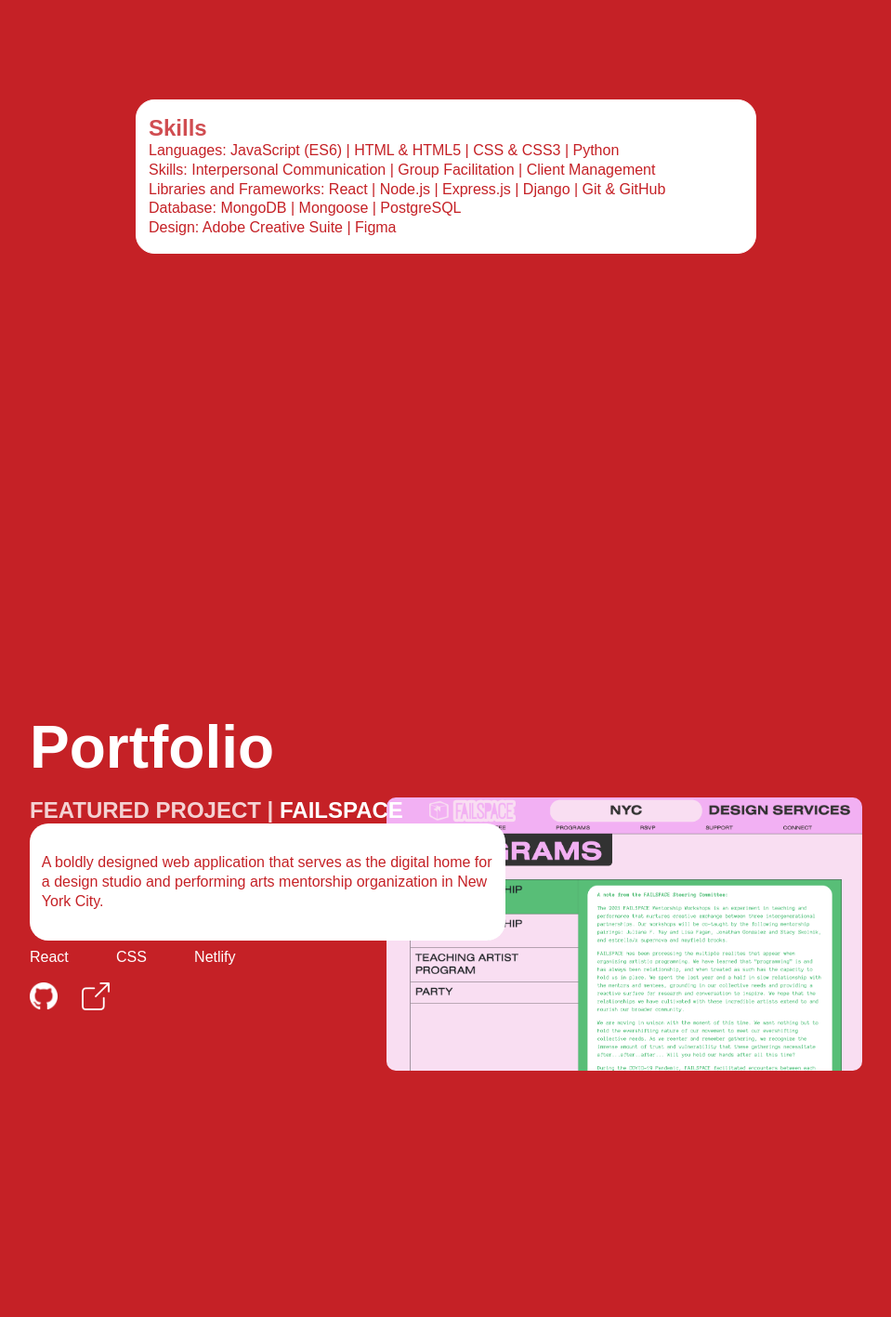
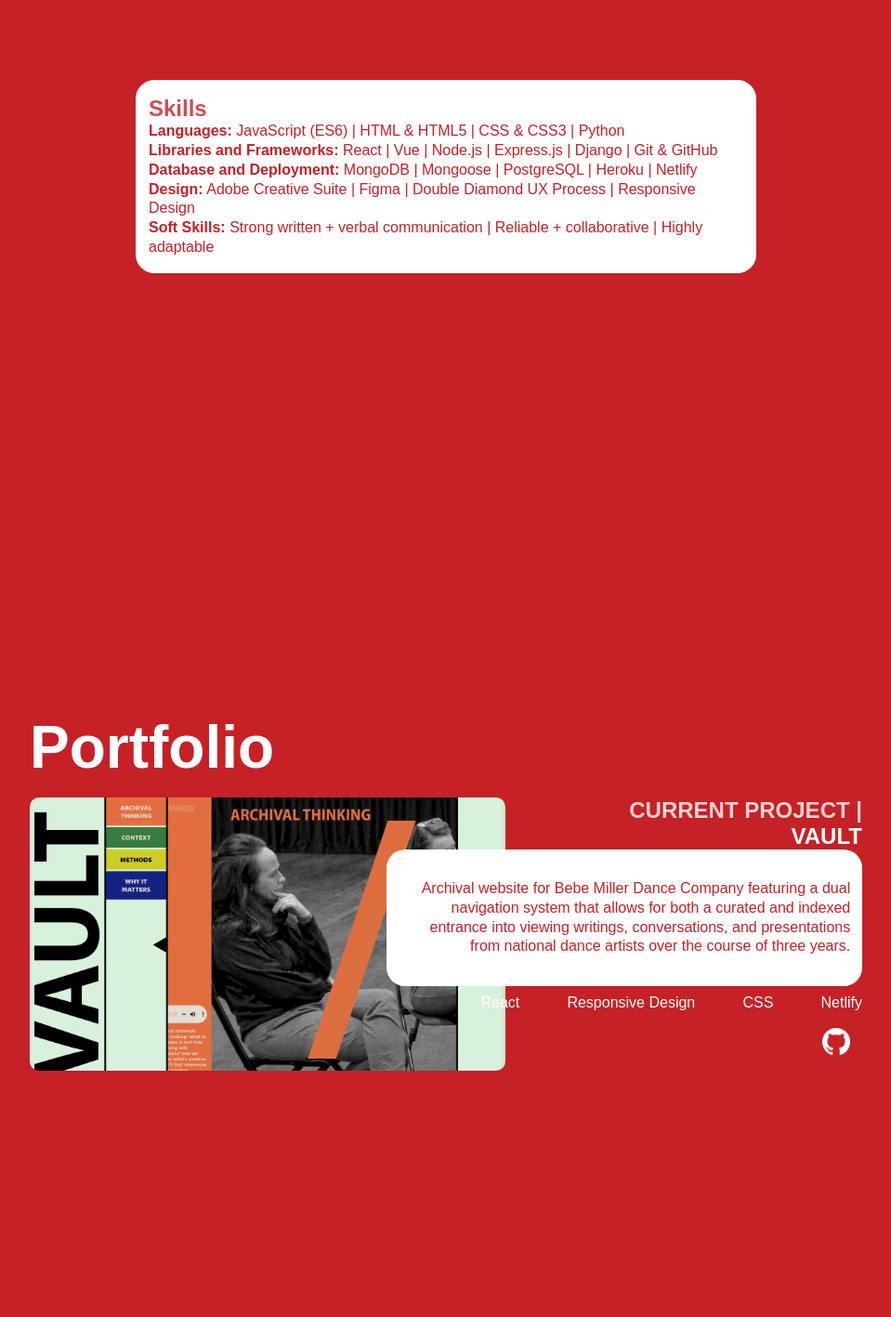
Before and after one commit to ampersand-paris/ampersand-paris-website, a React (Create React App) app: page /se in a window 1280 px wide. Shown: the part 1330-2747 px from the top of the page at 93% size, without its empty margins (160-1119 px from the left). Built offline with nearby package versions, Linux system fonts and the light colour scheme; the HTML template or start-up script is replaced by a standard one; a web font is replaced by a local one.

Commit message:
small updates

```diff
--- a/src/Ampersand/Components/Projects.js
+++ b/src/Ampersand/Components/Projects.js
@@ -32,7 +32,7 @@
                 </div>
             </div>
             <div className="seventy-five relative top-padding flex flex-end mobile-flex mobile-column-reverse">
-                <div className="portfolio-text relative z-index-100">
+                <div className="portfolio-text relative flex column ai-flex-end z-index-100">
                     <h3 className="bright-red portfolio-title txt-al-right">Fermentorship</h3>
                     <div className="bg-bright-red border-radius text-padding">
                         <p className="white txt-al-right">An intimate two-week long workshop facilitated by Ampersand for five non-cis (trans, gender-nonconforming, non-binary, two-spirit, and beyond) folx. The cohort meets over the course of the two-weeks for three masterclasses: kombucha fermentation, bottling and scoby textiles, and self-portraiture. In between these gatherings, the cohort recieves daily journaling prompts on relating to microecologies and integrating their wisdom into their own lives and creative processes. Each cohort member exits the workshop with two-liters of kombucha, a self-portrait, knowledge of both fermentation and vegan leather craft, and a deepened relationship to each other and their microbial kin.</p>
--- a/src/Menus/LeftMenu.js
+++ b/src/Menus/LeftMenu.js
@@ -47,7 +47,7 @@
         <div className="z-index h-one-hundred left-menu flex" id="left-menu">
             <div className="z-index relative menu-width h-one-hundred flex column just-center menu-side-padding white-border-right bg-bright-red cursor">
                 <img onClick={props.active} className="z-index absolute left-menu-triangle-close cursor" id="left-close" src="./Images/WhiteTriangle.png" />
-                <h3 className="sub-title absolute white opacity-80 ">Software Engineer</h3>
+                <h3 className="sub-title absolute white opacity-80 ">UX/UI Engineer</h3>
                 <div>
                     <h3 onClick={scrollAbout} className="white menu cursor">about</h3>
                     <h3 onClick={scrollSkills} className="white menu cursor">skills</h3>
--- a/src/Portfolio/Components/About.js
+++ b/src/Portfolio/Components/About.js
@@ -9,7 +9,7 @@
                 <div className="red-border border-radius text-padding text-width">
                     <p className="white no-space">Hello, my name is</p>
                     <h1 className="white no-space">Ampersand Paris.</h1>
-                    <h1 className="white sub-title opacity-80 no-space">Software Engineer - Frontend Specialist</h1>
+                    <h1 className="white sub-title opacity-80 no-space">UX/UI Engineer</h1>
                     <div>
                         <p className="white">I am Front-End Developer with Full-Stack capabilities. I have 2+ years of experience designing and building websites that empower independent artists and art institutions to deepen their work inside the communities they serve. With 10+ years of experience as a performing artist, I am uniquely positioned to center the aesthetic and experiential inside of software development. My work is to build technology directed at uplifting communities it serves and increase the impact of their human contributions. As a trans, queer performing artist working inside the tech industry, I am looking for and seek to uphold a work environment that parallels my disruptive energy, history, and perspective and looks to increase their socially driven impacts.</p>
                         <p className="white">I am one of the founding partners at FAILSPACE Design Services, a web development and graphic design agency dedicated to empowering independent artists. I believe that good design comes from cultivating relationships. In 2+ years, my team and I have worked with dozens of clients, and from this experience we have shaped FAILSPACE’s distinctive client interaction model that now includes brand development, wireframing, UI/UX design, website development, and final deliverable hand-off. Together we are delivering brands that are uniquely representative of our clients alongside powerful technology that empowers client growth inside their industry.</p>
--- a/src/Portfolio/Components/Experience.js
+++ b/src/Portfolio/Components/Experience.js
@@ -62,7 +62,7 @@
                         <div className="flex column ">
                             <div className="flex">
                                 <div  onClick={toggleFSDS} className="border-right tab-padding twenty tab">
-                                    <p className="no-margin">FAILSPACE Design Services</p>
+                                    <p className="no-margin cursor">FAILSPACE Design Services</p>
                                 </div>
                                 <div style={arrowTopHover} className="flex al-center">
                                     <img className="triangle mobile-triangle-tab" src="./Images/Triangle.png" />
@@ -71,7 +71,7 @@
                             <div className="flex">
                                 <div onClick={toggleGA}
                                     className="border-right tab-padding twenty tab">
-                                    <p className="no-margin">General Assembly</p>
+                                    <p className="no-margin cursor">General Assembly</p>
                                 </div>
                                 <div style={arrowBottomHover} className="flex al-center">
                                     <img className="triangle mobile-triangle-tab" src="./Images/Triangle.png" />
--- a/src/Portfolio/Components/Portfolio.js
+++ b/src/Portfolio/Components/Portfolio.js
@@ -1,6 +1,7 @@
 /* === React Elements === */
 import React from "react";
 
+import vaultBackground from "./../PortfolioImages/VAULT.png"
 import failspaceBackground from "./../PortfolioImages/FAILSPACE.png"
 import YCCLABackground from "./../PortfolioImages/YCCLA.png"
 import PRIORIBackground from "./../PortfolioImages/PRIORI.png"
@@ -15,7 +16,29 @@
             <div className="red-border border-radius text-padding seventy-five">
                 <h1 className="white no-space">Portfolio</h1>
             </div>
-            <div className="seventy-five relative mobile-flex mobile-column-reverse">
+            <div className="seventy-five relative flex flex-end mobile-flex mobile-column-reverse">
+                <div className="portfolio-text relative flex column ai-flex-end z-index-100">
+                    <h3 className="white portfolio-title txt-al-right"><span className="opacity-80">Current Project |<br></br></span>VAULT</h3>
+                    <div className="bg-white border-radius text-padding">
+                        <p className="txt-al-right">Archival website for Bebe Miller Dance Company featuring a dual navigation system that allows for both a curated and indexed entrance into viewing writings, conversations, and presentations from national dance artists over the course of three years.</p>
+                    </div>
+                    <div className="flex flex-end no-space">
+                        <p className="white tech-padding">React</p>
+                        <p className="white tech-padding">Responsive Design</p>
+                        <p className="white tech-padding">CSS</p>
+                        <p className="white tech-padding-first-reverse">Netlify</p>
+                    </div>
+                    <div className="flex flex-end no-space">
+                        <a href="https://github.com/ampersand-paris/VAULT"><img className="icon icon-padding-first" src="./Images/GitHub.png" /></a>
+                        {/* <a href="https://www.vault-project.org/"><img className="icon icon-padding" src="./Images/ExternalLink.png" /></a> */}
+                    </div>
+                </div>
+                <div style={{ backgroundImage: `url(${vaultBackground})` }} className="portfolio-image absolute mobile-relative left" id="failspace">
+                    <div className="portfolio-image-overlay">
+                    </div>
+                </div>
+            </div>
+            <div className="seventy-five relative mobile-flex mobile-column-reverse top-padding">
                 <div className="portfolio-text relative z-index-100">
                     <h3 className="white portfolio-title"><span className="opacity-80">Featured Project |</span> FAILSPACE</h3>
                     <div className="bg-white  border-radius text-padding">
@@ -37,7 +60,7 @@
                 </div>
             </div>
             <div className="seventy-five relative top-padding flex flex-end mobile-flex mobile-column-reverse">
-                <div className="portfolio-text relative z-index-100">
+                <div className="portfolio-text relative flex column ai-flex-end z-index-100">
                     <h3 className="white portfolio-title txt-al-right"><span className="opacity-80">Featured Project |<br></br></span> You Can Cook Literally Anything</h3>
                     <div className="bg-white border-radius text-padding">
                         <p className="txt-al-right">Web application developed for recipe collection and recipe testing. Users can keep track of their correspondance, search published recipes, and, for selected users, create and share their thoughts on recipes in development.</p>
@@ -72,7 +95,7 @@
                     </div>
                     <div className="flex no-space">
                         <a href="https://github.com/ampersand-paris/PRIORI"><img className="icon icon-padding-first" src="./Images/GitHub.png" /></a>
-                        <a href="https://ycclav2.herokuapp.com/"><img className="icon icon-padding" src="./Images/ExternalLink.png" /></a>
+                        <a href="https://priori-app.herokuapp.com/"><img className="icon icon-padding" src="./Images/ExternalLink.png" /></a>
                     </div>
                 </div>
                 <div style={{ backgroundImage: `url(${PRIORIBackground})` }} className="portfolio-image absolute mobile-relative right" id="failspace">
@@ -82,7 +105,7 @@
                 </div>
             </div>
             <div className="seventy-five relative top-padding flex flex-end mobile-flex mobile-column-reverse">
-                <div className="portfolio-text relative z-index-100">
+                <div className="portfolio-text relative flex column ai-flex-end z-index-100">
                     <h3 className="white portfolio-title txt-al-right"><span className="opacity-80">Featured Project |</span> Reaxion</h3>
                     <div className="bg-white border-radius text-padding">
                         <p className="txt-al-right">A web app developed to survey immediate, emotional feedback in group settings. The app sends users easy to fill out surveys surveys after participating in events then collects and displays to the partipants' community all the survey results that were gathered within the 15-minute survey-window.</p>
@@ -101,7 +124,7 @@
                     </div>
                 </div>
             </div>
-            <div className="seventy-five relative top-padding mobile-flex mobile-column-reverse">
+            {/* <div className="seventy-five relative top-padding mobile-flex mobile-column-reverse">
                 <div className="portfolio-text relative z-index-100">
                     <h3 className="white portfolio-title"><span className="opacity-80">Featured Project |</span> BUNBUNS</h3>
                     <div className="bg-white  border-radius text-padding">
@@ -124,7 +147,7 @@
 
                     </div>
                 </div>
-            </div>
+            </div> */}
         </div>
     )
 }
--- a/src/Portfolio/Components/Skills.js
+++ b/src/Portfolio/Components/Skills.js
@@ -10,11 +10,11 @@
                 <div className="white-border border-radius text-padding text-width bg-white">
                     <h1 className="bright-red sub-title opacity-80 no-space">Skills</h1>
                     <div>
-                        <p className="no-space">Languages: JavaScript (ES6) | HTML & HTML5 | CSS & CSS3 | Python</p>
-                        <p className="no-space">Skills: Interpersonal Communication | Group Facilitation | Client Management</p>
-                        <p className="no-space">Libraries and Frameworks: React | Node.js | Express.js | Django | Git & GitHub</p>
-                        <p className="no-space">Database: MongoDB | Mongoose | PostgreSQL</p>
-                        <p className="no-space">Design: Adobe Creative Suite | Figma</p>
+                        <p className="no-space"><b>Languages:</b> JavaScript (ES6) | HTML & HTML5 | CSS & CSS3 | Python</p>
+                        <p className="no-space"><b>Libraries and Frameworks:</b> React | Vue | Node.js | Express.js | Django | Git & GitHub</p>
+                        <p className="no-space"><b>Database and Deployment:</b> MongoDB | Mongoose | PostgreSQL | Heroku | Netlify</p>
+                        <p className="no-space"><b>Design:</b> Adobe Creative Suite | Figma | Double Diamond UX Process | Responsive Design</p>
+                        <p className="no-space"><b>Soft Skills:</b> Strong written + verbal communication | Reliable + collaborative | Highly adaptable</p>
                     </div>
                 </div>
             </div>
--- a/src/index.css
+++ b/src/index.css
@@ -290,6 +290,7 @@
 
 .portfolio-title {
   font-size: 1.5em;
+  width: 75%;
 }
 
 .opacity-80 {
@@ -299,6 +300,10 @@
 .uppercase {
   text-transform: uppercase;
   font-weight: 600 !important;
+}
+
+.all-caps {
+  text-transform: uppercase;
 }
 
 .cursor {
@@ -370,6 +375,10 @@
 
 .flex-end {
   justify-content: flex-end;
+}
+
+.ai-flex-end {
+  align-items: flex-end;
 }
 
 .space-btwn {
@@ -768,6 +777,10 @@
   display: none;
 }
 
+.portfolio-title {
+  width: 100%;
+}
+
 /* ====== PROJECTS ====== */
 
 .mobile-triangle-tab {
```
Also changed, not shown: src/Ampersand/Components/Recipes.js (+4 -4 lines), src/Portfolio/Components/FSDS.js (+5 -3 lines), src/Portfolio/PortfolioImages/VAULT.png (added), src/Portfolio/PortfolioImages/YCCLA.png.
